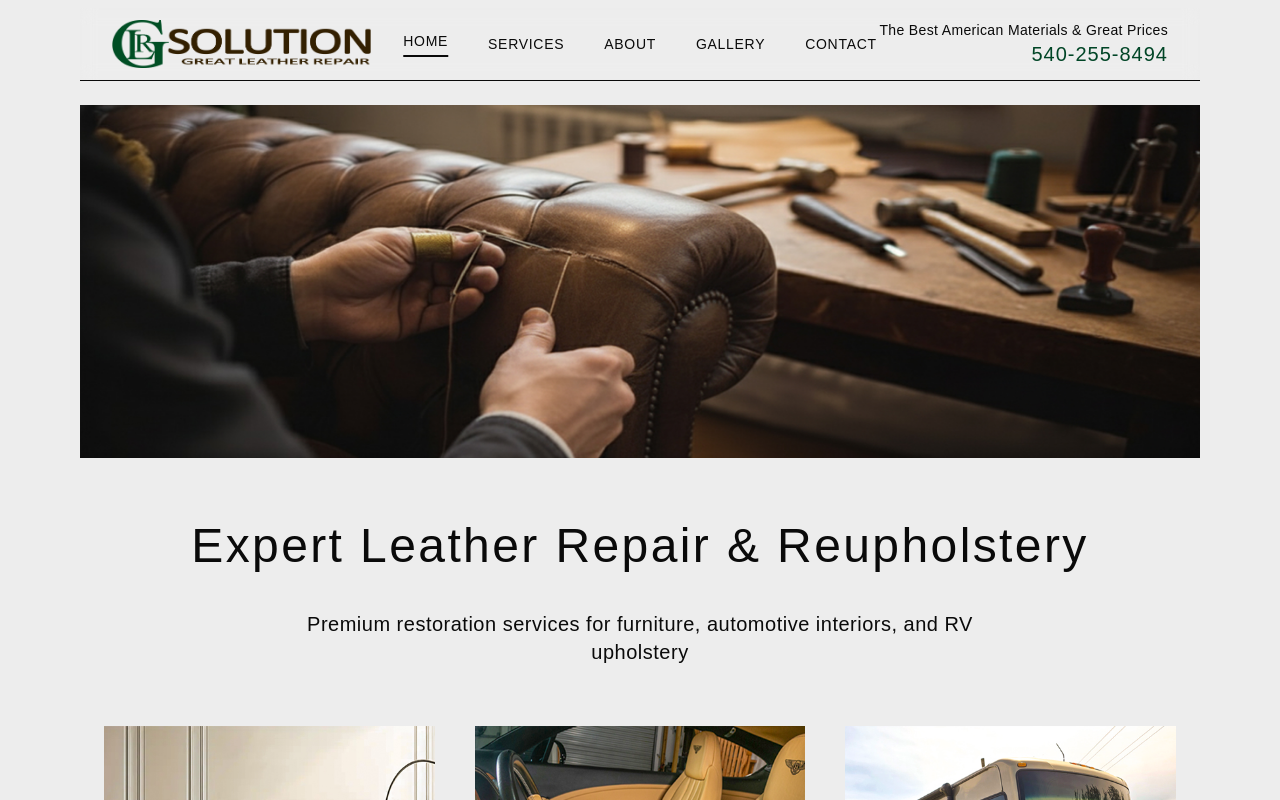
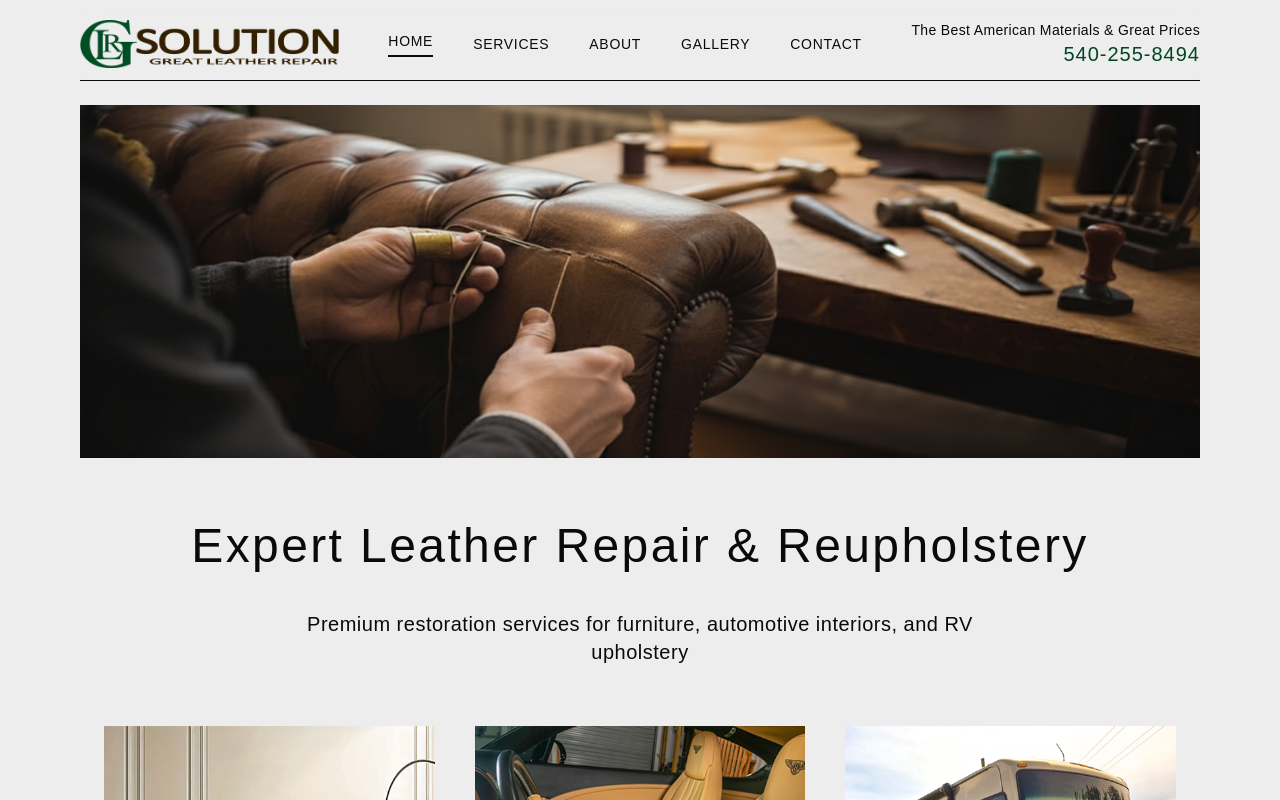
Before and after one commit to evunti/glr_solution, a Next.js app: page / in a window 1280 px wide. Shown: the top 800 px of the page. Built offline with nearby package versions, Linux system fonts and the light colour scheme.

Commit message:
fixed nav spacing

```diff
--- a/components/navbar.tsx
+++ b/components/navbar.tsx
@@ -21,7 +21,7 @@ export function NavBar() {
 
   return (
     <nav className="w-full flex justify-center mb-2 mt-2 relative z-50 px-2 sm:px-6 md:px-10">
-      <div className="w-full flex items-center justify-between relative py-2 md:py-3 text-[color-brand] backdrop-blur-sm border-b border-[color-brand]/20 max-w-8xl px-4 md:px-8">
+      <div className="w-full flex items-center justify-between relative py-2 md:py-3 text-[color-brand] backdrop-blur-sm border-b border-[color-brand]/20 max-w-8xl">
         <Link href="/" className="flex items-center">
           <img
             src="/images/label.png"
@@ -30,7 +30,7 @@ export function NavBar() {
           />
         </Link>
 
-        <div className="hidden md:flex gap-10 absolute left-1/2 -translate-x-1/2 items-center">
+        <div className="hidden md:flex gap-10 items-center">
           <Link
             href="/"
             className={`no-underline text-sm font-light tracking-wider uppercase transition-all duration-200 ${
@@ -42,7 +42,6 @@ export function NavBar() {
             Home
           </Link>
 
-          {/* Services Dropdown */}
           <div className="relative">
             <button
               onClick={() => setServicesDropdownOpen(!servicesDropdownOpen)}
```
